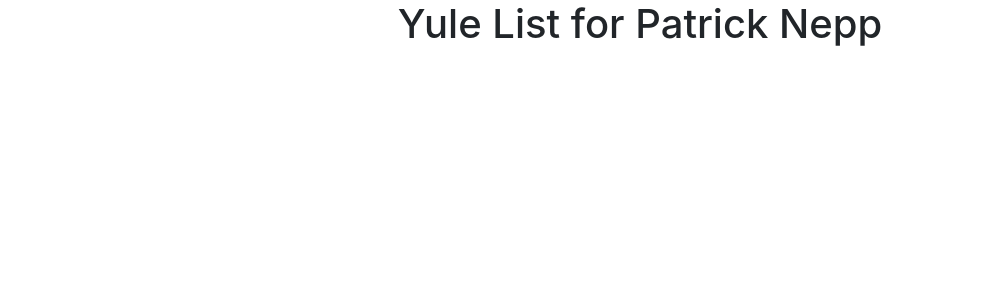
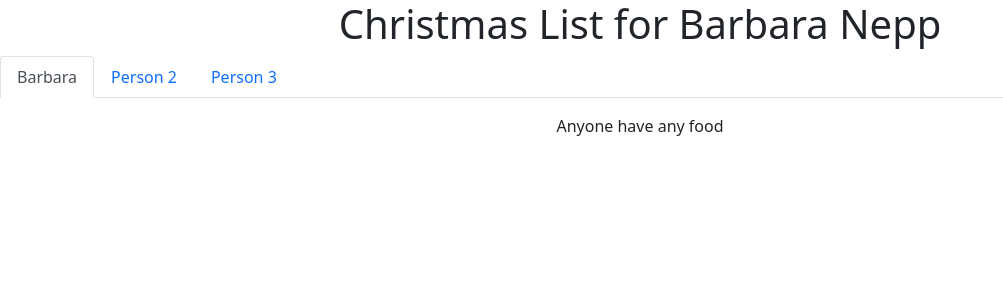
Before and after one commit to PatNepp/Holiday-List, a React (Create React App) app: page / in a window 1280 px wide. Shown: the top 300 px of the page, without its empty margins (0-1003 px from the left). Built offline with nearby package versions, Linux system fonts and the light colour scheme.

Commit message:
added tabsComponent

```diff
--- a/src/App.js
+++ b/src/App.js
@@ -1,11 +1,14 @@
 import './App.css';
 import Header from './Header.js';
 import User from './User';
+import 'bootstrap/dist/css/bootstrap.min.css';
+import TabsComponent from './Tabs';
 
 function App() {
 	return (
 		<div className="App">
 			<Header preferredName={User.preferredHolidayName} fullName={User.firstName + ' ' + User.lastName} />
+			<TabsComponent />
 		</div>
 	);
 }
--- /dev/null
+++ b/src/Tabs.js
@@ -0,0 +1,23 @@
+import Tabs from 'react-bootstrap/Tabs';
+import Tab from 'react-bootstrap/Tab';
+import User from './User';
+
+const userName = User.firstName;
+
+const TabsComponent = () => {
+	return (
+		<Tabs defaultActiveKey="user" className="mb-3">
+			<Tab eventKey="user" title={userName}>
+				<span>Anyone have any food</span>
+			</Tab>
+			<Tab eventKey="person2" title="Person 2">
+				<span>Howdy ya lint licker!</span>
+			</Tab>
+			<Tab eventKey="person3" title="Person 3">
+				<span>Hey how are you</span>
+			</Tab>
+		</Tabs>
+	);
+};
+
+export default TabsComponent;
--- a/src/User.js
+++ b/src/User.js
@@ -1,7 +1,7 @@
 const User = {
-	firstName: 'Patrick',
+	firstName: 'Barbara',
 	lastName: 'Nepp',
-	preferredHolidayName: 'Yule'
+	preferredHolidayName: 'Christmas'
 };
 
 export default User;
```
